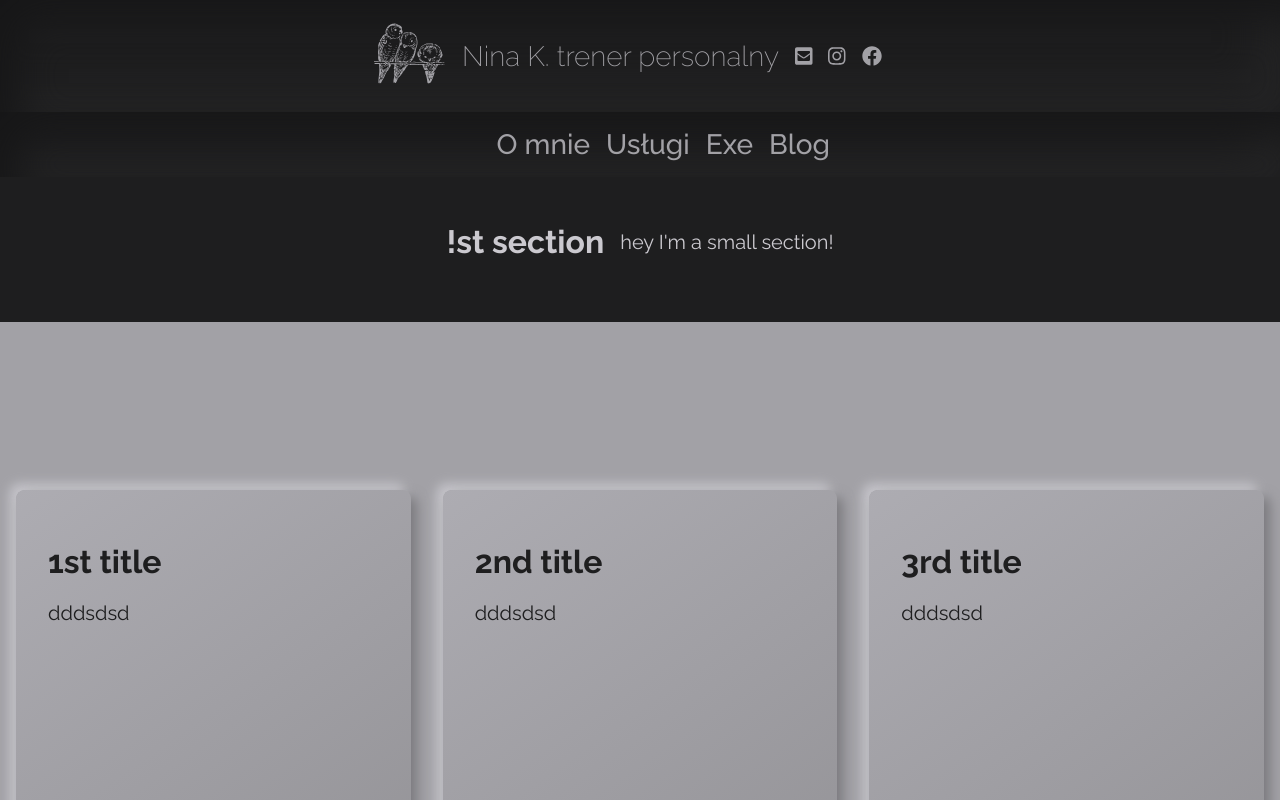
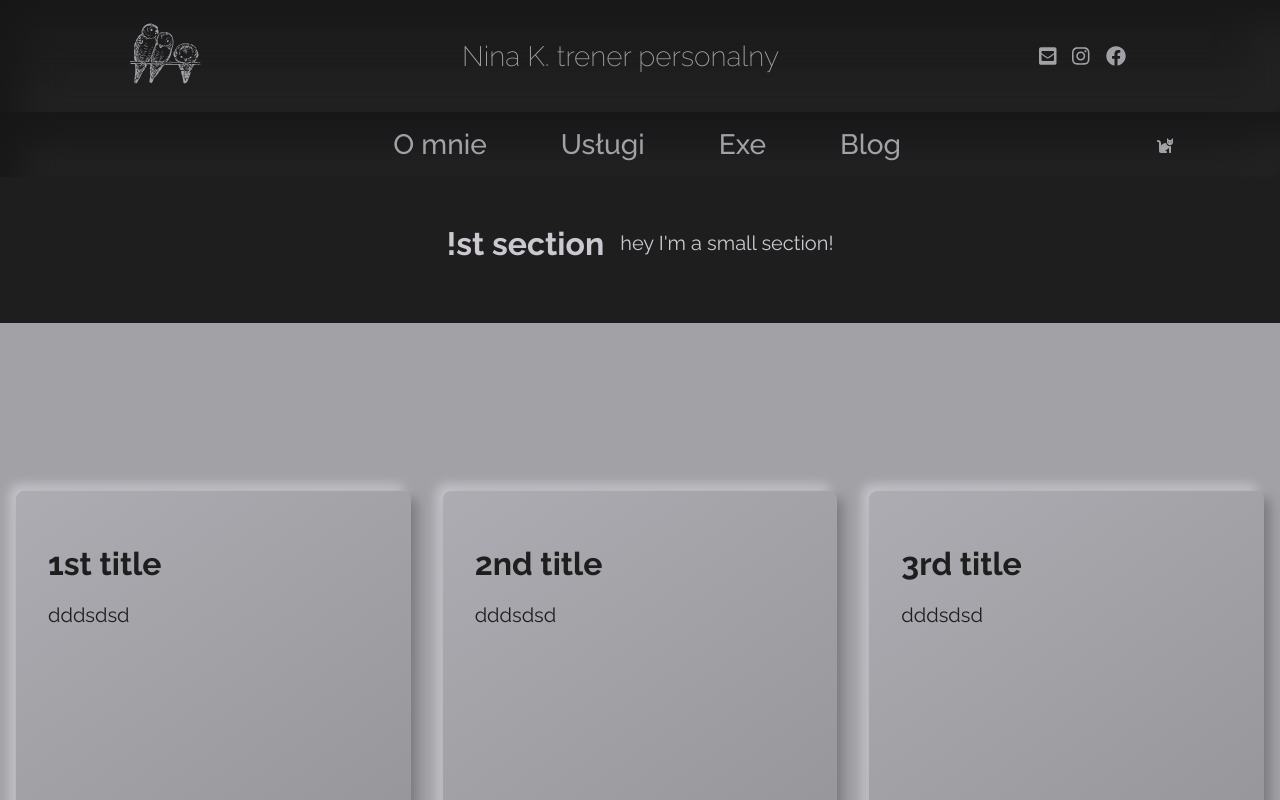
Before and after one commit to MaciejFigat/PTHome, a React (Create React App) app in the folder frontend/: page / in a window 1280 px wide. Shown: the top 800 px of the page. Built offline with nearby package versions, Linux system fonts and the light colour scheme.

Commit message:
changed NavListDesktop to feature mobile only elements in smaller views, removed redundancies

```diff
--- /dev/null
+++ b/frontend/src/components/ShopIcon.tsx
@@ -0,0 +1,16 @@
+import React from 'react'
+import { FontAwesomeIcon } from '@fortawesome/react-fontawesome'
+import { IconsItem, IconsWrapper } from '../styles/contactIcons'
+import { faCat } from '@fortawesome/free-solid-svg-icons'
+interface ShopIconProps {}
+
+const ShopIcon: React.FC<ShopIconProps> = () => {
+  return (
+    <IconsWrapper>
+      <IconsItem>
+        <FontAwesomeIcon icon={faCat} />
+      </IconsItem>
+    </IconsWrapper>
+  )
+}
+export default ShopIcon
--- a/frontend/src/components/menu/Nav.tsx
+++ b/frontend/src/components/menu/Nav.tsx
@@ -10,8 +10,9 @@ import {
 } from '../../styles/nav'
 // import { HeaderTitleMobile } from '../../styles/frontPageHeader'
 import NavListDesktop from './NavListDesktop'
-import NavListMobile from './NavListMobile'
+
 import useScrollListener from '../../hooks/useScrollListener'
+import ShopIcon from '../ShopIcon'
 interface NavProps {}
 
 const Nav: React.FC<NavProps> = () => {
@@ -56,7 +57,8 @@ const Nav: React.FC<NavProps> = () => {
             Nina K.
           </HeaderTitleDesktop>
           <NavListDesktop />
-          <NavListMobile />
+
+          <ShopIcon />
         </NavContainer>
       </TransitionWrapper>
     </TransitionWrapperMain>
--- a/frontend/src/components/menu/NavListDesktop.tsx
+++ b/frontend/src/components/menu/NavListDesktop.tsx
@@ -1,12 +1,21 @@
 import React from 'react'
+import { NavList, ListItem, ListItemMobile } from '../../styles/nav'
 import { NavHashLink } from 'react-router-hash-link'
-import { NavList, ListItem } from '../../styles/nav'
-interface NavListDesktopProps {}
+import ContactIcons from '../ContactIcons'
 
-const NavListDesktop: React.FC<NavListDesktopProps> = () => {
+interface NavListMobileProps {}
+
+const NavListDesktop: React.FC<NavListMobileProps> = () => {
   return (
-    <>
     <NavList>
+      <ListItemMobile>
+        {' '}
+        <b>Trener personalny</b>
+      </ListItemMobile>
+      <ListItemMobile>
+        {' '}
+        <ContactIcons />
+      </ListItemMobile>
       <ListItem>
         {' '}
         <NavHashLink
@@ -52,7 +61,6 @@ const NavListDesktop: React.FC<NavListDesktopProps> = () => {
         </NavHashLink>
       </ListItem>
     </NavList>
-    </>
   )
 }
 export default NavListDesktop
--- a/frontend/src/components/menu/NavListMobile.tsx
+++ /dev/null
@@ -1,65 +0,0 @@
-import React from 'react'
-import { NavListSmall, ListItem } from '../../styles/nav'
-import { NavHashLink } from 'react-router-hash-link'
-import ContactIcons from '../ContactIcons'
-interface NavListMobileProps {}
-
-const NavListMobile: React.FC<NavListMobileProps> = () => {
-  return (
-    <NavListSmall>
-      <ListItem>
-        {' '}
-        <b>Trener personalny</b>
-      </ListItem>
-      <ListItem>
-        {' '}
-        <ContactIcons />
-      </ListItem>
-      <ListItem>
-        {' '}
-        <NavHashLink
-          smooth
-          to='/home/#home'
-          activeClassName='selected'
-          activeStyle={{ color: '#A2A1A6' }}
-        >
-          O mnie
-        </NavHashLink>
-      </ListItem>
-      <ListItem>
-        {' '}
-        <NavHashLink
-          smooth
-          to='/home/#fitness'
-          activeClassName='selected'
-          activeStyle={{ color: '#A2A1A6' }}
-        >
-          Usługi
-        </NavHashLink>
-      </ListItem>
-      <ListItem>
-        {' '}
-        <NavHashLink
-          smooth
-          to='/home/#plans'
-          activeClassName='selected'
-          activeStyle={{ color: '#A2A1A6' }}
-        >
-          Exe
-        </NavHashLink>
-      </ListItem>
-      <ListItem>
-        {' '}
-        <NavHashLink
-          smooth
-          to='/home/#training'
-          activeClassName='selected'
-          activeStyle={{ color: '#CBC9CF' }}
-        >
-          Blog
-        </NavHashLink>
-      </ListItem>
-    </NavListSmall>
-  )
-}
-export default NavListMobile
--- a/frontend/src/styles/contactIcons.js
+++ b/frontend/src/styles/contactIcons.js
@@ -12,6 +12,8 @@ export const IconsItem = styled.li`
   margin-right: 1rem;
   display: flex;
   justify-content: center;
+  align-items: center;
+  color: var(--background4-main);
   @media (max-width: 1020px) {
     margin-right: 0.75rem;
     &:last-child {
--- a/frontend/src/styles/frontPageHeader.js
+++ b/frontend/src/styles/frontPageHeader.js
@@ -2,8 +2,9 @@ import styled from 'styled-components'
 
 export const HeaderContainer = styled.div`
   display: flex;
-  justify-content: space-evenly;
-
+  /* justify-content: space-evenly; */
+  /* justify-content: space-around; */
+  /* justify-content: space-between; */
   height: fit-content;
   max-width: 100%;
   background: var(--background1-main);
@@ -24,11 +25,11 @@ export const HeaderTitle = styled.h1`
 `
 
 export const HeaderList = styled.ul`
+  justify-content: space-around;
   list-style: none;
   display: flex;
-  justify-content: center;
   align-items: center;
-
+  width: 100vw;
   padding: 0;
 `
 export const HeaderItem = styled.li`
--- a/frontend/src/styles/nav.js
+++ b/frontend/src/styles/nav.js
@@ -15,13 +15,13 @@ export const TransitionWrapper = styled.div`
   position: sticky;
   top: 0;
   min-width: 100vw;
-  max-height: 3.1rem;
+  max-height: 3.2rem;
   z-index: 9999;
   background: var(--background1-main);
 `
 export const NavContainer = styled.nav`
   display: flex;
-  justify-content: center;
+  justify-content: space-around;
   position: sticky;
   top: 0;
   height: fit-content;
@@ -30,16 +30,15 @@ export const NavContainer = styled.nav`
   box-shadow: inset 20px 20px 40px #171718, inset -20px -20px 40px #252526;
   z-index: -1;
   @media (max-width: 1020px) {
+    flex-direction: column;
     justify-content: center;
     max-width: fit-content;
-    opacity: 0;
     transform: translateX(-130%);
     min-width: 100vw;
     transition: all 200ms ease-in;
     &.true {
       transition: all 300ms ease-in;
       transform: translateX(0%);
-      opacity: 100%;
     }
   }
 `
@@ -47,23 +46,14 @@ export const NavContainer = styled.nav`
 export const NavList = styled.ul`
   list-style: none;
   display: flex;
-  justify-content: center;
+  justify-content: space-evenly;
   padding: 0;
+  min-width: 50vw;
   @media (max-width: 1020px) {
-    display: none;
+    flex-direction: column;
   }
 `
-// the following list is used for mobile devices
-export const NavListSmall = styled.ul`
-  display: none;
-  list-style: none;
-  flex-direction: column;
-  justify-content: center;
-  padding: 0;
-  @media (max-width: 1020px) {
-    display: flex;
-  }
-`
+
 export const ListItem = styled.li`
   margin-right: 1rem;
   font-size: 1.75rem;
@@ -78,6 +68,21 @@ export const ListItem = styled.li`
     margin-right: 0.25rem;
     padding: 0.5rem;
     margin: 0;
+  }
+`
+
+export const ListItemMobile = styled.li`
+  font-weight: 500;
+  display: none;
+  font-size: 1.25rem;
+  margin-right: 0.25rem;
+  color: var(--background5-main);
+  margin: 0;
+  flex-direction: column;
+  padding: 0.5rem;
+  @media (max-width: 1020px) {
+    align-items: center;
+    display: flex;
   }
 `
 
@@ -105,7 +110,6 @@ export const HeaderTitleDesktop = styled.h1`
   margin: 0;
   display: flex;
   align-items: center;
-  /* opacity: 0; */
   transition: all 200ms ease-in;
   &.show {
     transition: all 200ms ease-in;
```
Lines whose indentation alone changed are shown as unchanged.
